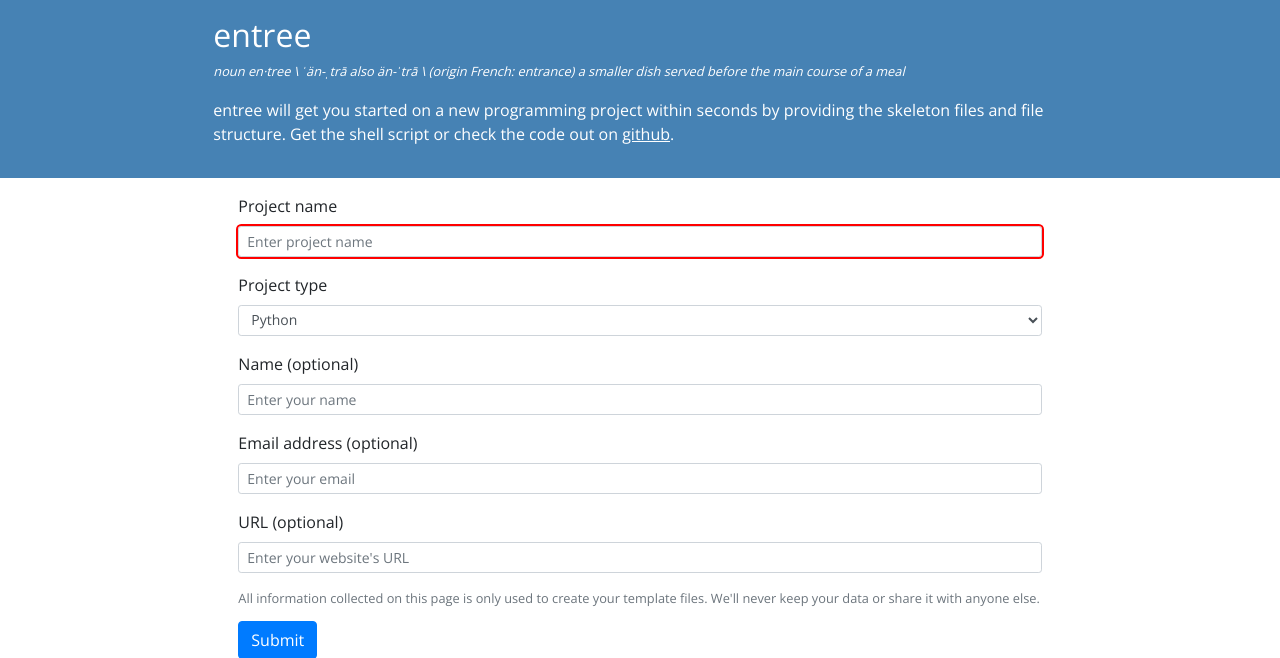
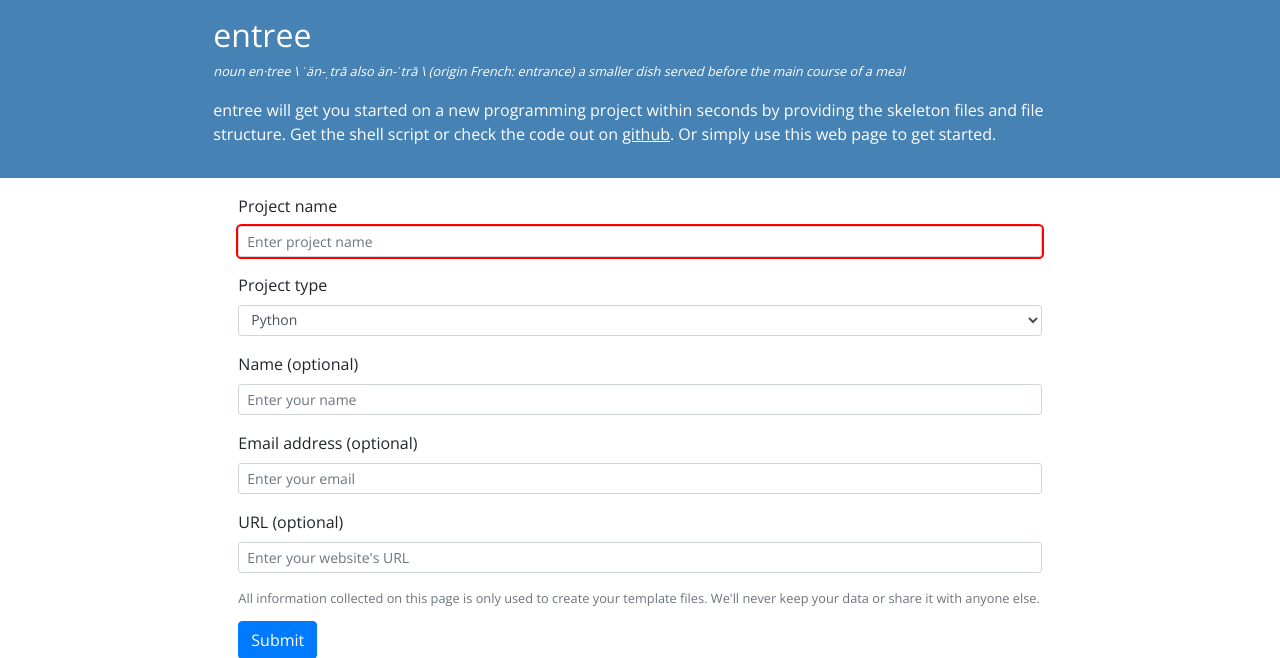
Before and after one commit to frenetic-be/entree, a Flask app: page / in a window 1280 px wide. Shown: the top 658 px of the page. Run offline with Flask 2, Linux system fonts and the light colour scheme; some libraries are stand-ins or nearby versions.

Commit message:
Minor update to index.html for heroku app

```diff
--- a/app/templates/index.html
+++ b/app/templates/index.html
@@ -19,7 +19,7 @@
           <h2>entree</h2>
           <p class="definition">noun  en·tree  \ ˈän-ˌtrā also än-ˈtrā \ (origin French: entrance) a smaller dish served before the main course of a meal<p>
           <p>
-            entree will get you started on a new programming project within seconds by providing the skeleton files and file structure. Get the shell script or check the code out on <a href="https://github.com/frenetic-be/entree">github</a>.
+            entree will get you started on a new programming project within seconds by providing the skeleton files and file structure. Get the shell script or check the code out on <a href="https://github.com/frenetic-be/entree">github</a>. Or simply use this web page to get started.
           </p>
       </div>
     </header>
```
